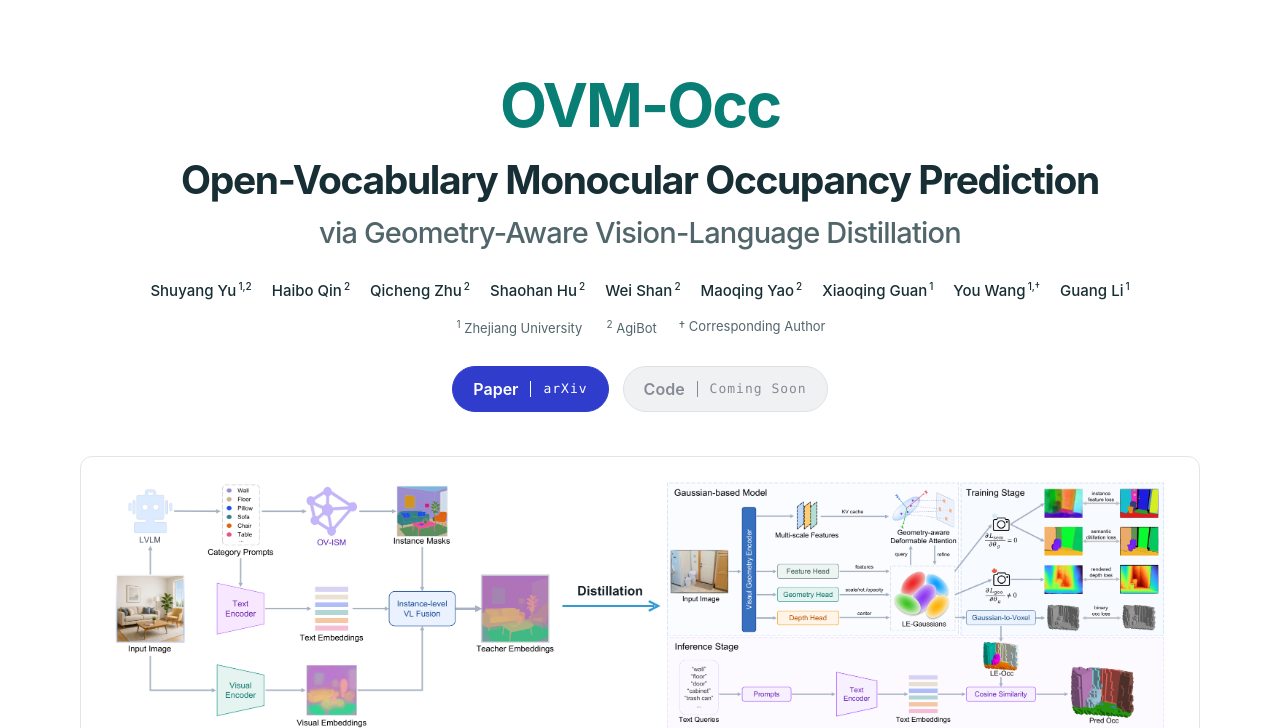
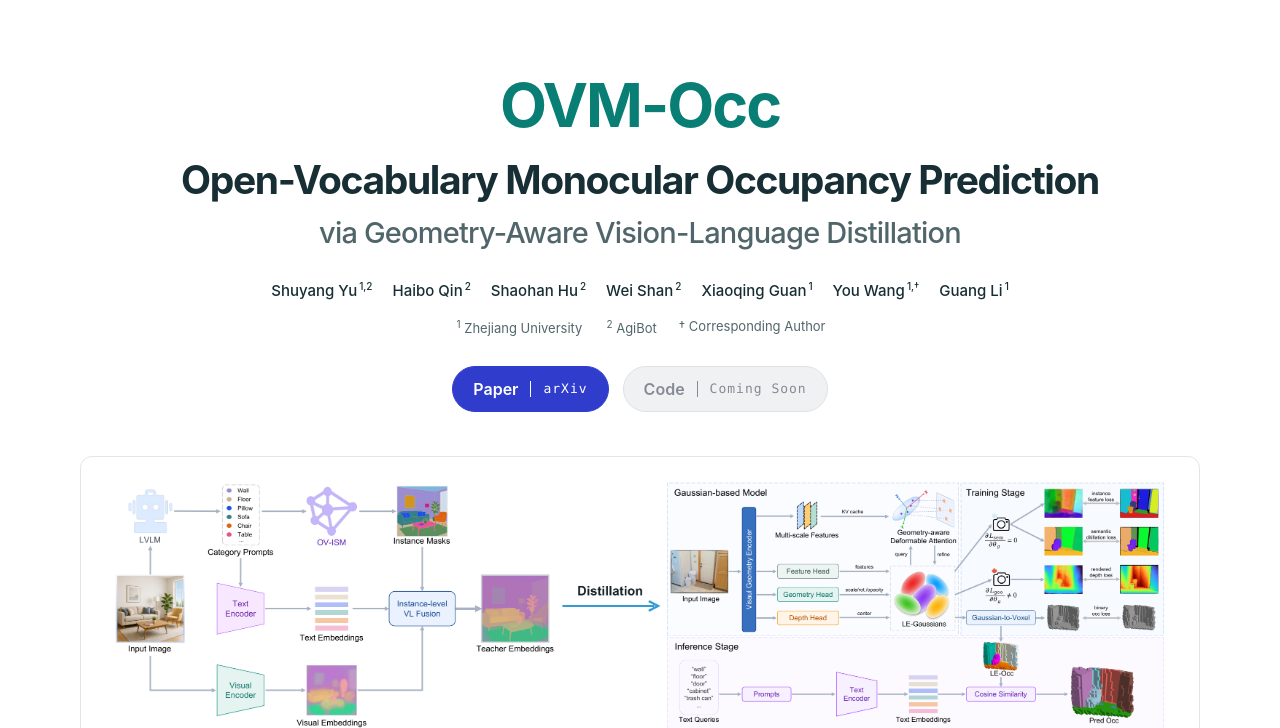
Before and after one commit to Genie-Universal-Algorithm/OVM-Occ, a plain HTML site: page index.html in a window 1280 px wide. Shown: the part 72-800 px from the top of the page. Drawn offline with Linux system fonts and the light colour scheme.

Commit message:
Update index.html

```diff
--- a/index.html
+++ b/index.html
@@ -14,7 +14,7 @@
 <main id="main">
 <section class="hero container" id="top">
 <h1><span>OVM-Occ</span><br>Open-Vocabulary Monocular Occupancy Prediction <span class="title-sub">via Geometry-Aware Vision-Language Distillation</span></h1>
-<div class="authors"><ul class="author-list" aria-label="Authors"><li><span>Shuyang Yu</span><sup>1,2</sup></li><li><span>Haibo Qin</span><sup>2</sup></li><li><span>Qicheng Zhu</span><sup>2</sup></li><li><span>Shaohan Hu</span><sup>2</sup></li><li><span>Wei Shan</span><sup>2</sup></li><li><span>Maoqing Yao</span><sup>2</sup></li><li><span>Xiaoqing Guan</span><sup>1</sup></li><li><span>You Wang</span><sup>1,†</sup></li><li><span>Guang Li</span><sup>1</sup></li></ul><p class="affiliations"><span><sup>1</sup> Zhejiang University</span><span><sup>2</sup> AgiBot</span><span class="author-note">† Corresponding Author</a></span></p></div>
+<div class="authors"><ul class="author-list" aria-label="Authors"><li><span>Shuyang Yu</span><sup>1,2</sup></li><li><span>Haibo Qin</span><sup>2</sup></li><li><span>Shaohan Hu</span><sup>2</sup></li><li><span>Wei Shan</span><sup>2</sup></li><li><span>Xiaoqing Guan</span><sup>1</sup></li><li><span>You Wang</span><sup>1,†</sup></li><li><span>Guang Li</span><sup>1</sup></li></ul><p class="affiliations"><span><sup>1</sup> Zhejiang University</span><span><sup>2</sup> AgiBot</span><span class="author-note">† Corresponding Author</a></span></p></div>
 <div class="hero-actions resource-links" aria-label="Project resources"><a class="resource-pill paper-link" href="https://arxiv.org/abs/2610.35312" target="_blank" rel="noopener noreferrer"><span>Paper</span><span class="resource-detail">arXiv</span></a><button class="resource-pill code-link" type="button" disabled><span>Code</span><span class="resource-detail">Coming Soon</span></button></div>
 
 <figure class="hero-figure distillation-figure"><a class="zoomable" href="assets/images/teacher-student-overview-hq.png" aria-label="Enlarge teacher–student distillation overview"><img src="assets/images/teacher-student-overview-hq.png" width="6000" height="1666" alt="Teacher construction and student model pipelines connected by a distillation arrow." fetchpriority="high"></a><figcaption>Overview of the teacher–student framework, where semantic knowledge is transferred from the teacher to the student through distillation during training.</figcaption></figure>
```
